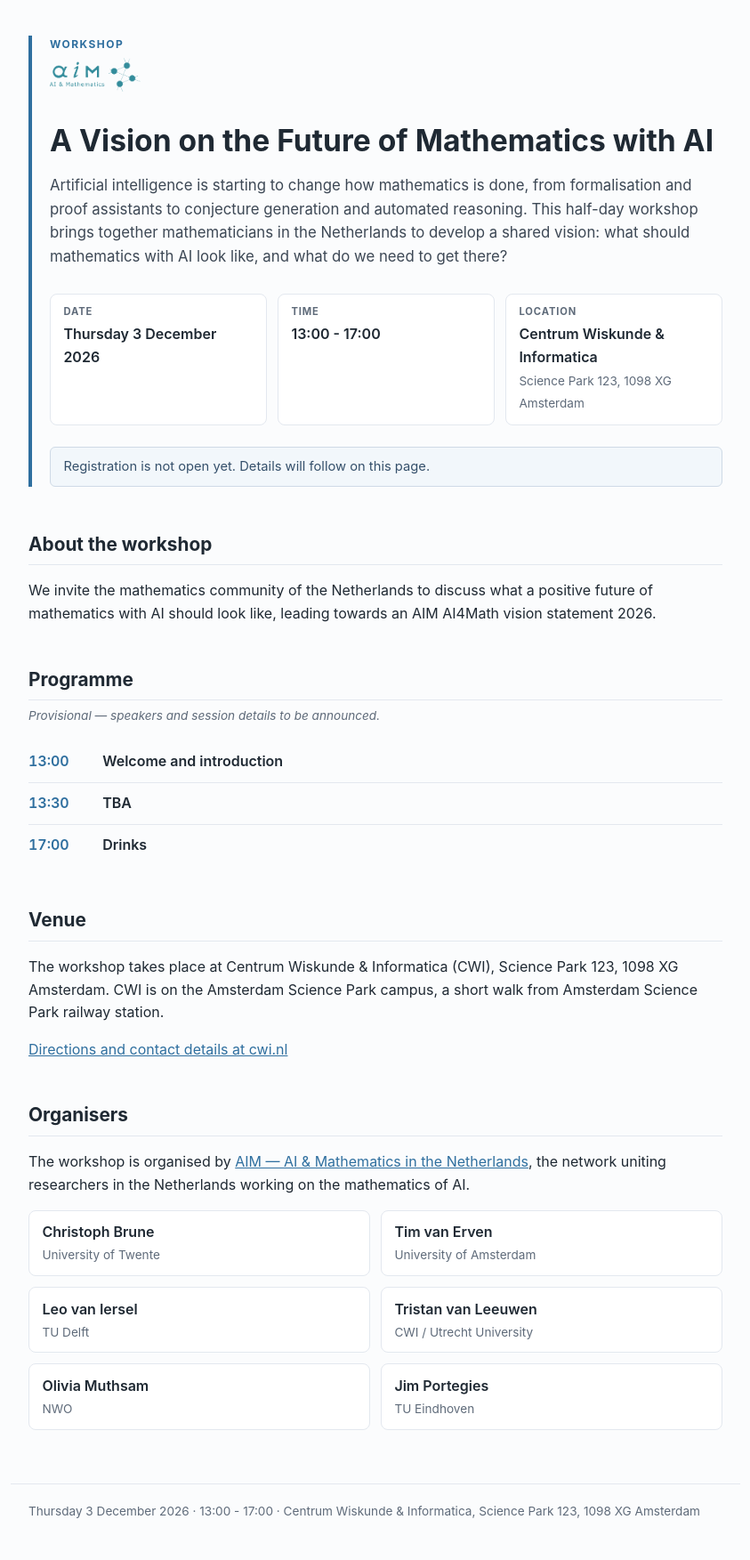
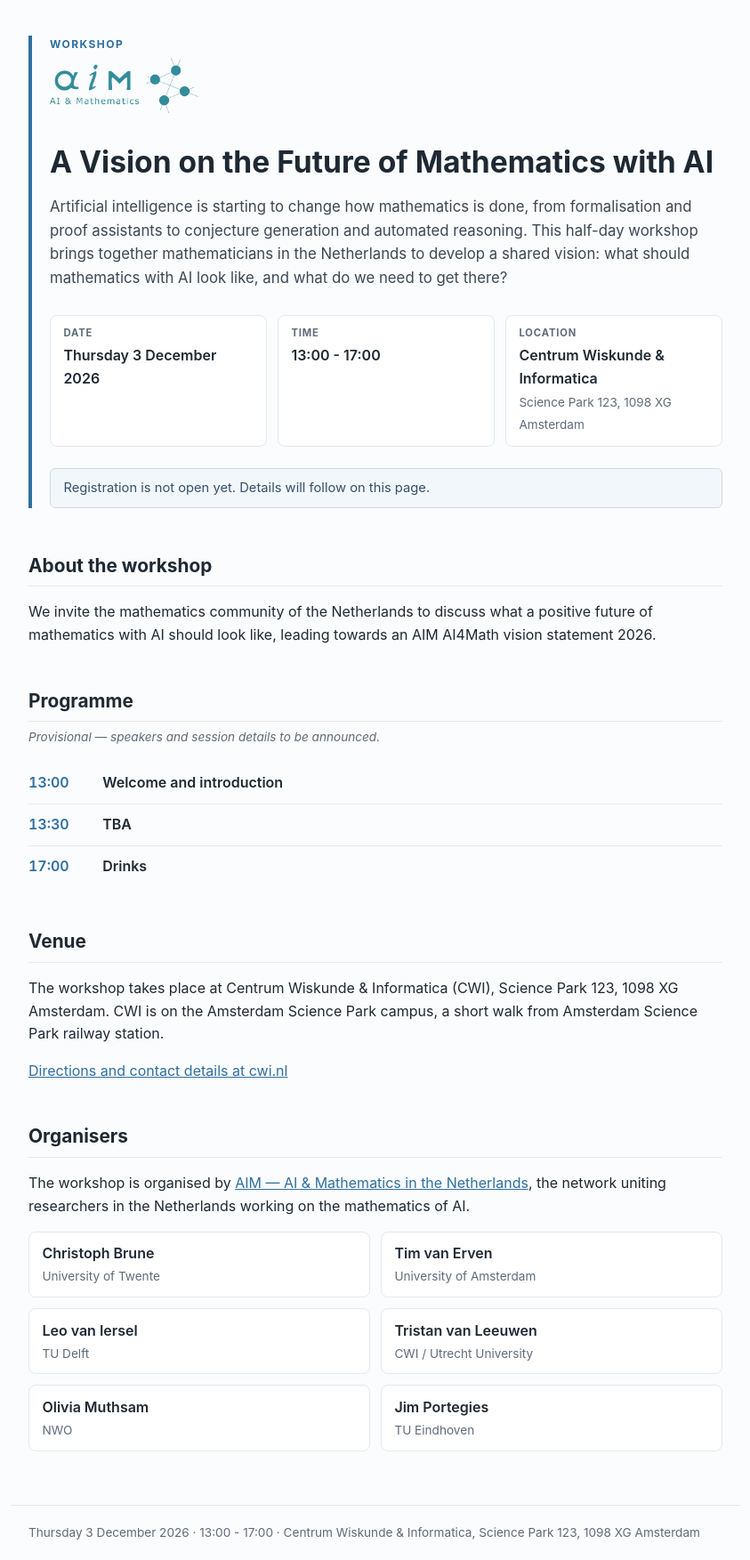
Before and after one commit to ai4mathnl/ai4mathnl.github.io, a Jekyll site: the page built from index.html, in a window 1280 px wide. Shown: the whole page at 89% size, without its empty margins (218-1061 px from the left). Built offline with Jekyll 4.4.1, drawn with Linux system fonts in a browser that asks for light colours; before the commit the page ends 1729 px from its top, so only the background shows below that.

Commit message:
Enlarge the AIM logo in the hero
38px was still reading as small next to the title: the wordmark is wide,
so its height understates how much space it occupies. 62px keeps
"AI & Mathematics" legible without competing with the h1, and stays
within the source image's 194px so it remains sharp on retina screens.

Co-Authored-By: Claude Opus 5 <noreply@anthropic.com>

```diff
--- a/assets/css/style.css
+++ b/assets/css/style.css
@@ -54,7 +54,7 @@ a:hover { color: var(--accent-dark); }
 
 .hero__organiser img {
   width: auto;
-  height: 38px;
+  height: 62px;
   display: block;
 }
 
```
